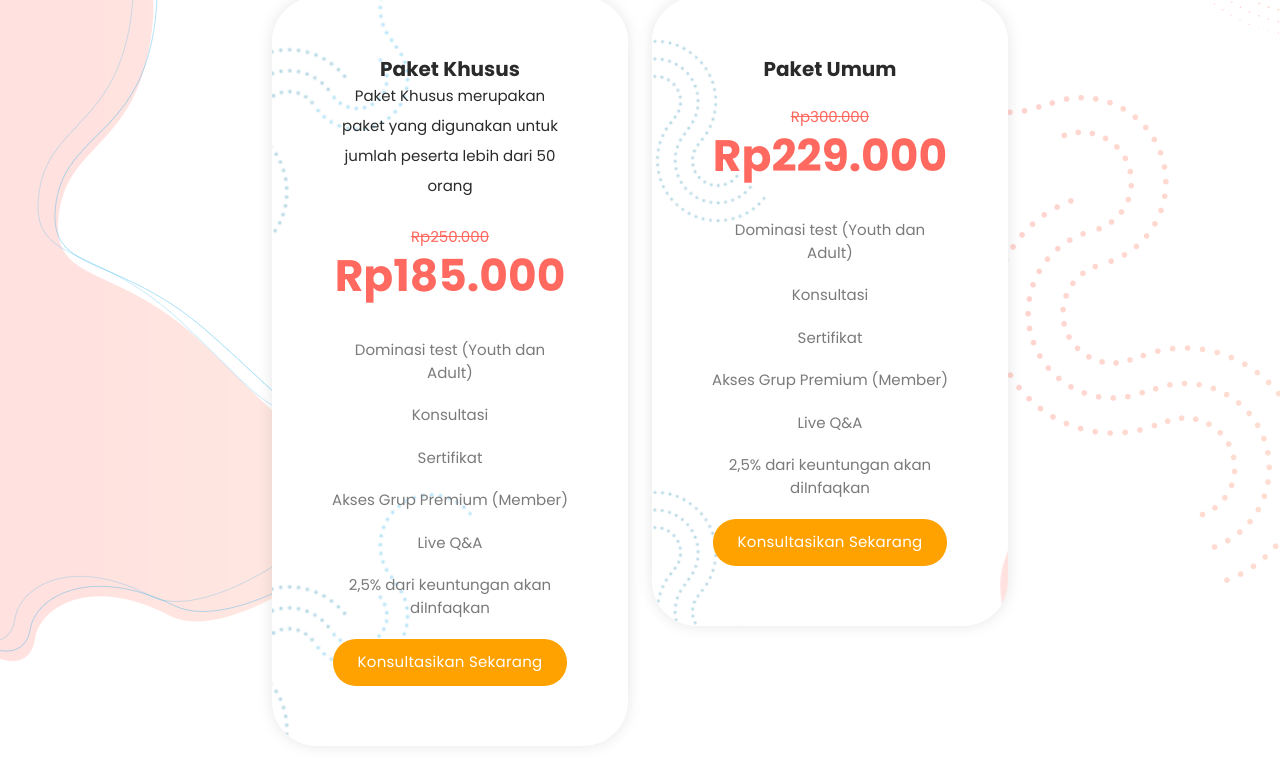
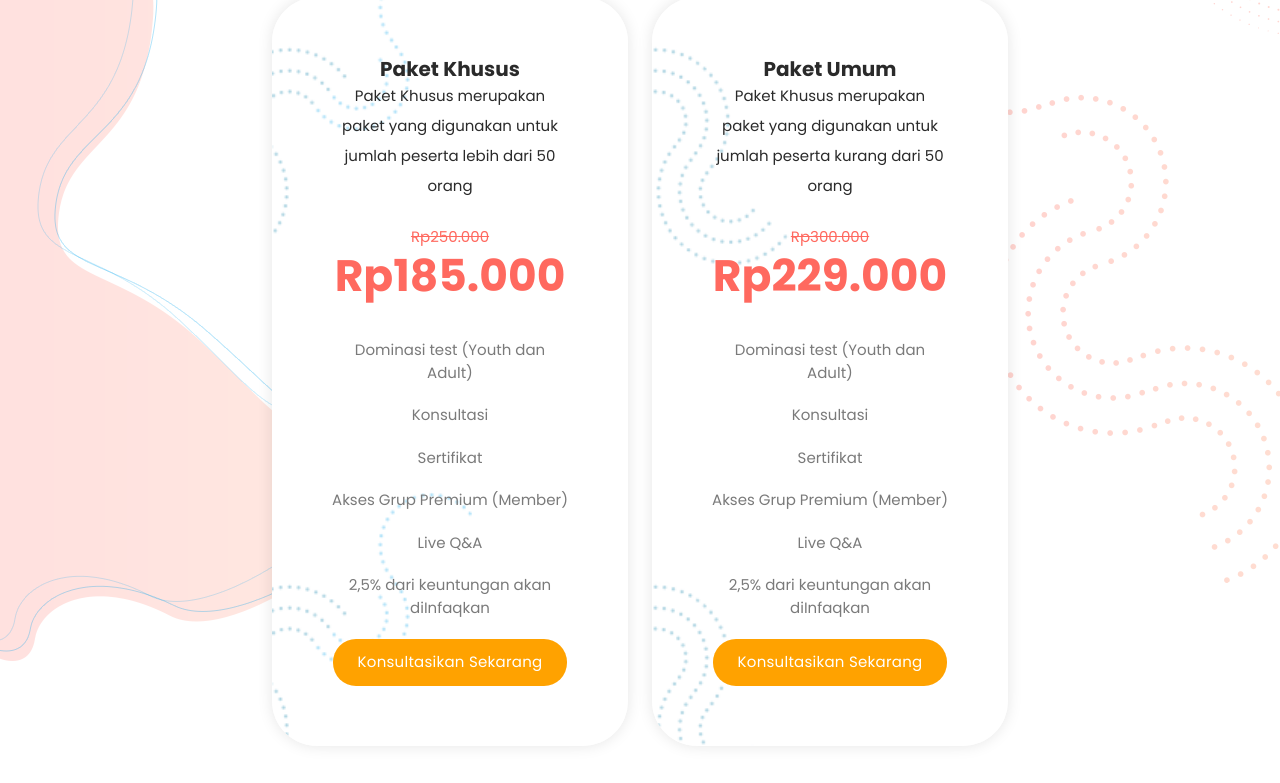
Before and after one commit to bahasbasic/bahasbasic.github.io, a plain HTML site: page index.html in a window 1280 px wide. Shown: the part 1908-2691 px from the top of the page. Drawn offline with Linux system fonts and the light colour scheme.

Commit message:
Update keterangan 2

```diff
--- a/index.html
+++ b/index.html
@@ -246,6 +246,7 @@
           <div class="col-lg-4">
             <div class="item second-item">
               <h4>Paket Umum</h4>
+              <p>Paket Khusus merupakan paket yang digunakan untuk jumlah peserta kurang dari 50 orang</p>
               <em>Rp300.000</em>
               <span>Rp229.000</span>
               <ul>
```
